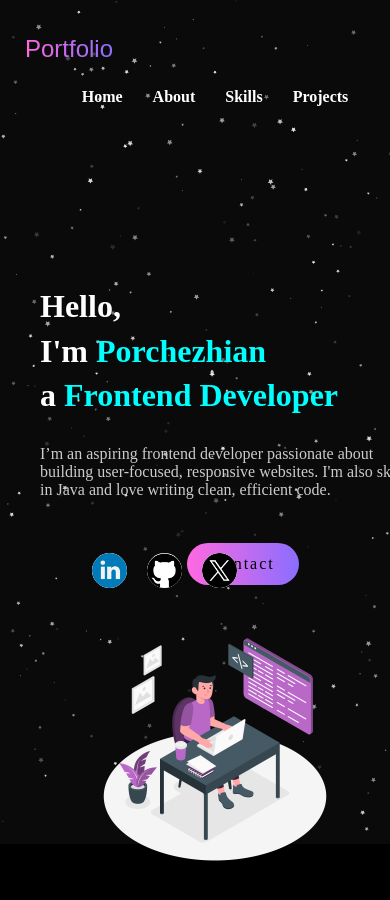
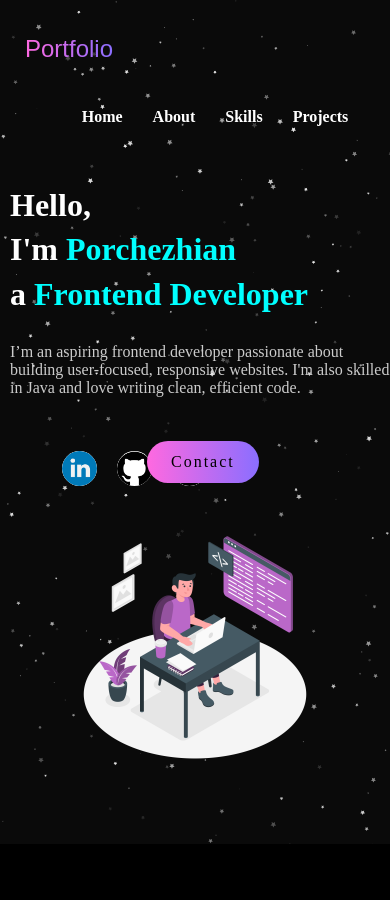
Before and after one commit to chezhianch/Animated-React-Portfolio, a React (Vite) app: page / in a window 390 px wide. Shown: the top 900 px of the page. Built offline with nearby package versions, Linux system fonts and the light colour scheme.

Commit message:
Update App.css

```diff
--- a/src/App.css
+++ b/src/App.css
@@ -424,7 +424,7 @@ gap: 30px;
   }
 .align{
   position: relative;
-  top: 30px;
+  top: 50px;
 }
 .portfolio-text{
   position:absolute;
@@ -451,16 +451,16 @@ gap: 30px;
     text-align: left;
     flex-direction: column;
     padding: 1rem;
-    position: relative;
+
     top: 60px;
-left: 20px;
+
   }
 
   .hero-text {
     padding: 0;
     text-align: left;
     position: relative;
-    left: 20px;
+    left: 10px;
     }
     .social-links {
       display: flex;
@@ -486,6 +486,8 @@ left: 20px;
     position: static;
     margin-top: 20px;
     margin-right: 10px;
+    position: relative;
+    right: 10px;
   }
 
   /* About Section */
```
